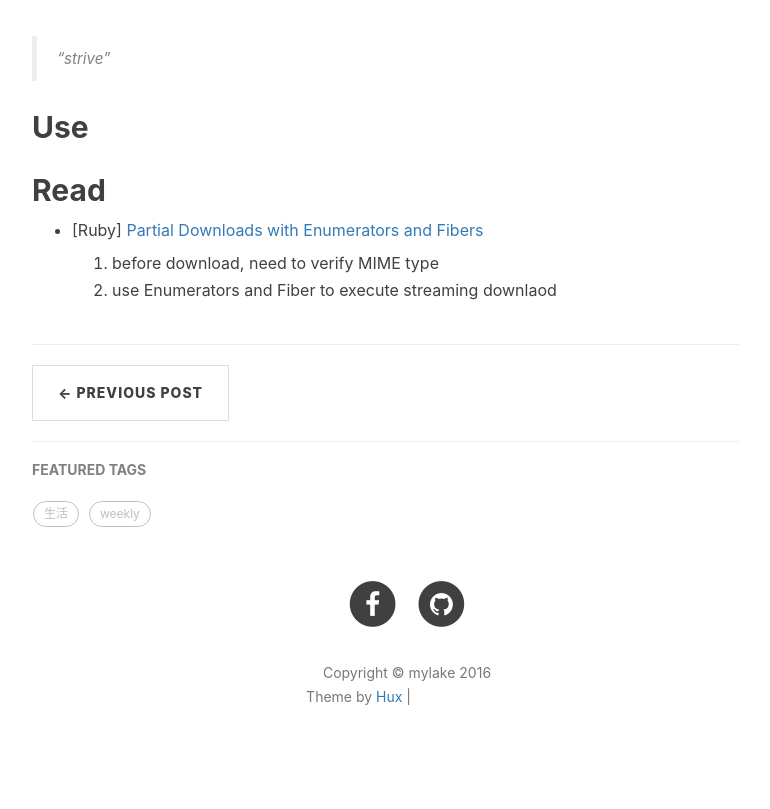
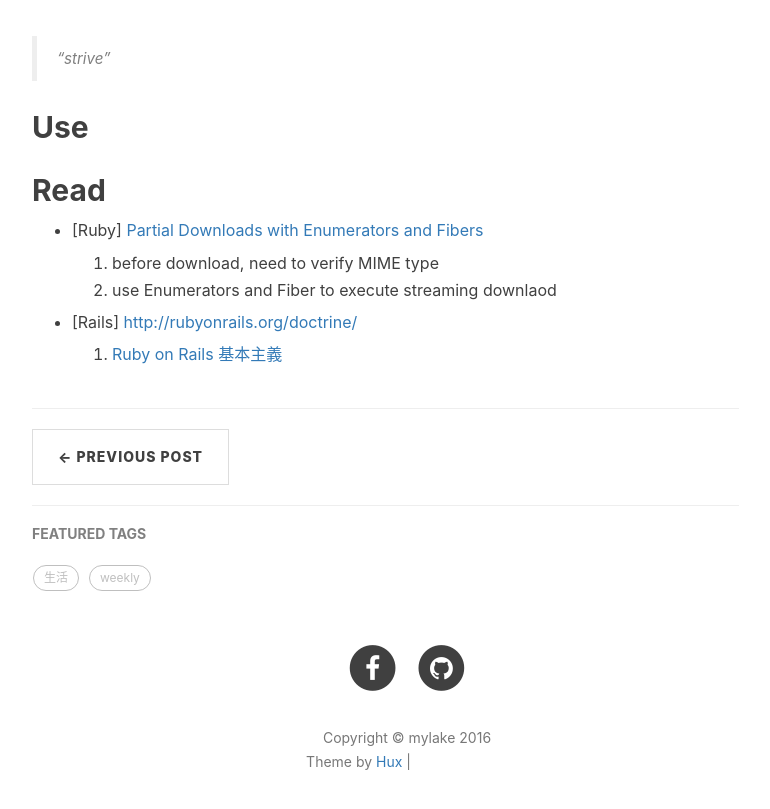
Before and after one commit to mylake/mylake.github.com, a Jekyll site: the page built from _posts/2016-07-31-2016.markdown, in a window 1280 px wide, cut to the strip 527-1393 px from the top of the page. Shown: the top 809 px of the strip, without its empty margins (233-1003 px from the left). Built offline with Jekyll 4.4.1, drawn with Linux system fonts in a browser that asks for light colours; nearby versions of some CDN libraries; comment, search, counter and statistics services are not loaded; grey boxes are pictures that could not be loaded.

Commit message:
Ruby on Rails 基本主義

```diff
--- a/_posts/2016-07-31-2016.markdown
+++ b/_posts/2016-07-31-2016.markdown
@@ -16,3 +16,6 @@ tags:
 * <p>[Ruby] <a href="https://twin.github.io/partial-downloads-with-enumerators-and-fibers/">Partial Downloads with Enumerators and Fibers</a></p>
   1. before download, need to verify MIME type
   2. use Enumerators and Fiber to execute streaming downlaod
+
+* <p>[Rails] <a href="http://rubyonrails.org/doctrine/">http://rubyonrails.org/doctrine/</a></p>
+  1. <a href="https://medium.com/@juanitofatas/ruby-on-rails-%E5%9F%BA%E6%9C%AC%E4%B8%BB%E7%BE%A9-f4cde39292a4#.niv2du20a">Ruby on Rails 基本主義</a>
```
Also changed, not shown: 3 other files.
